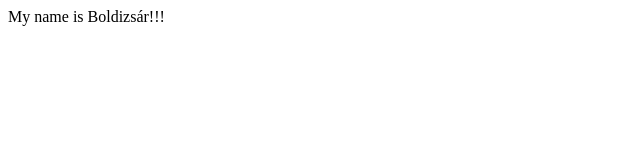
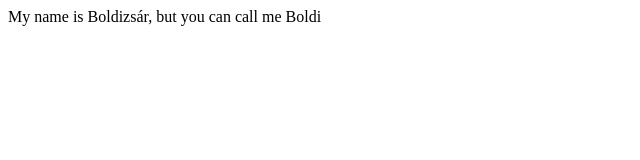
Before and after one commit to yboldey/first-github-project, a plain HTML site: page index.html in a window 1280 px wide. Shown: the whole page, without its empty margins (0-640 px from the left). Drawn offline with Linux system fonts and the light colour scheme.

Commit message:
Adding nickname

```diff
--- a/index.html
+++ b/index.html
@@ -7,6 +7,6 @@
     <title>Document</title>
 </head>
 <body>
-    My name is Boldizsár!!!
+    My name is Boldizsár, but you can call me Boldi
 </body>
 </html>
```
